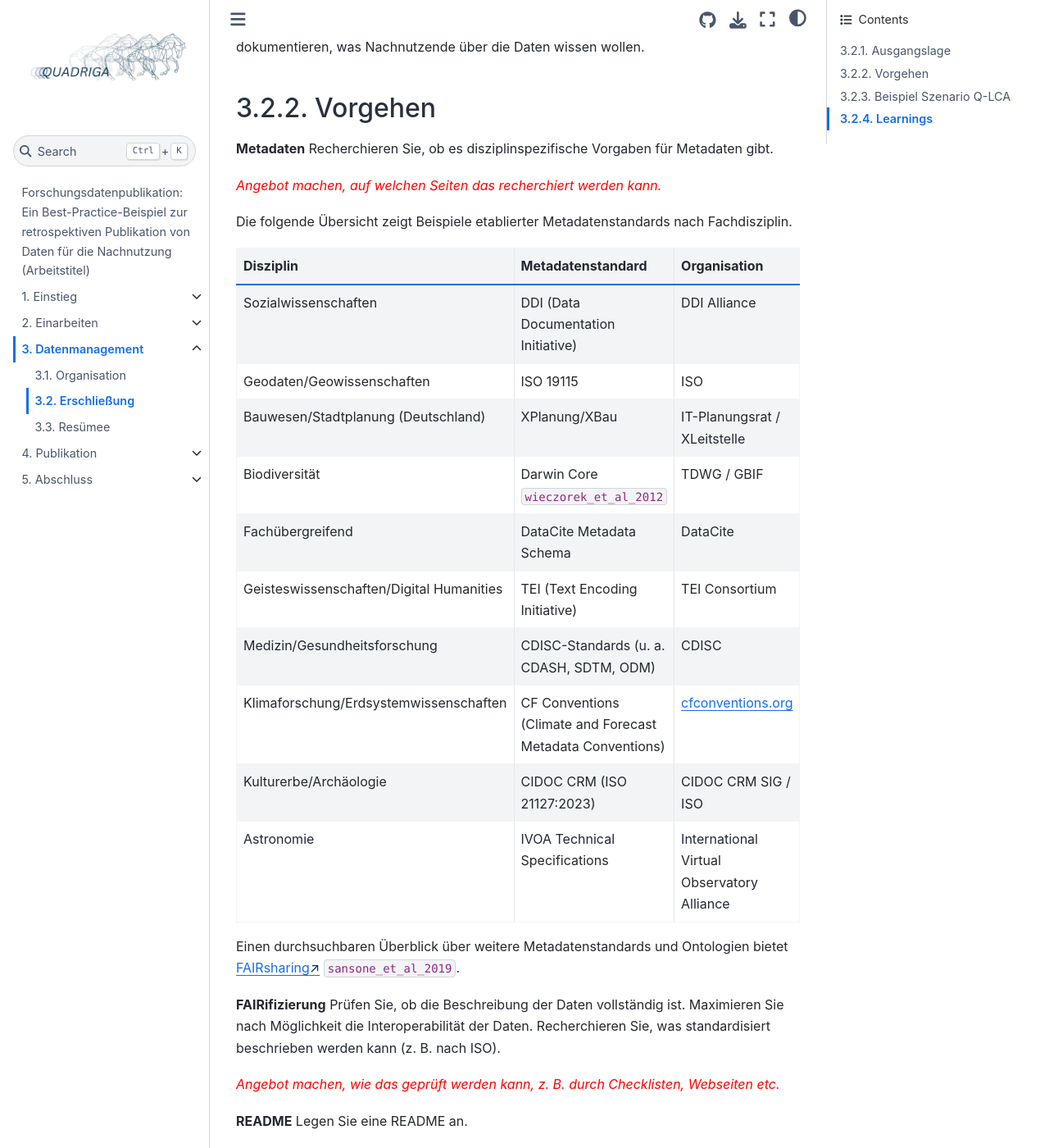
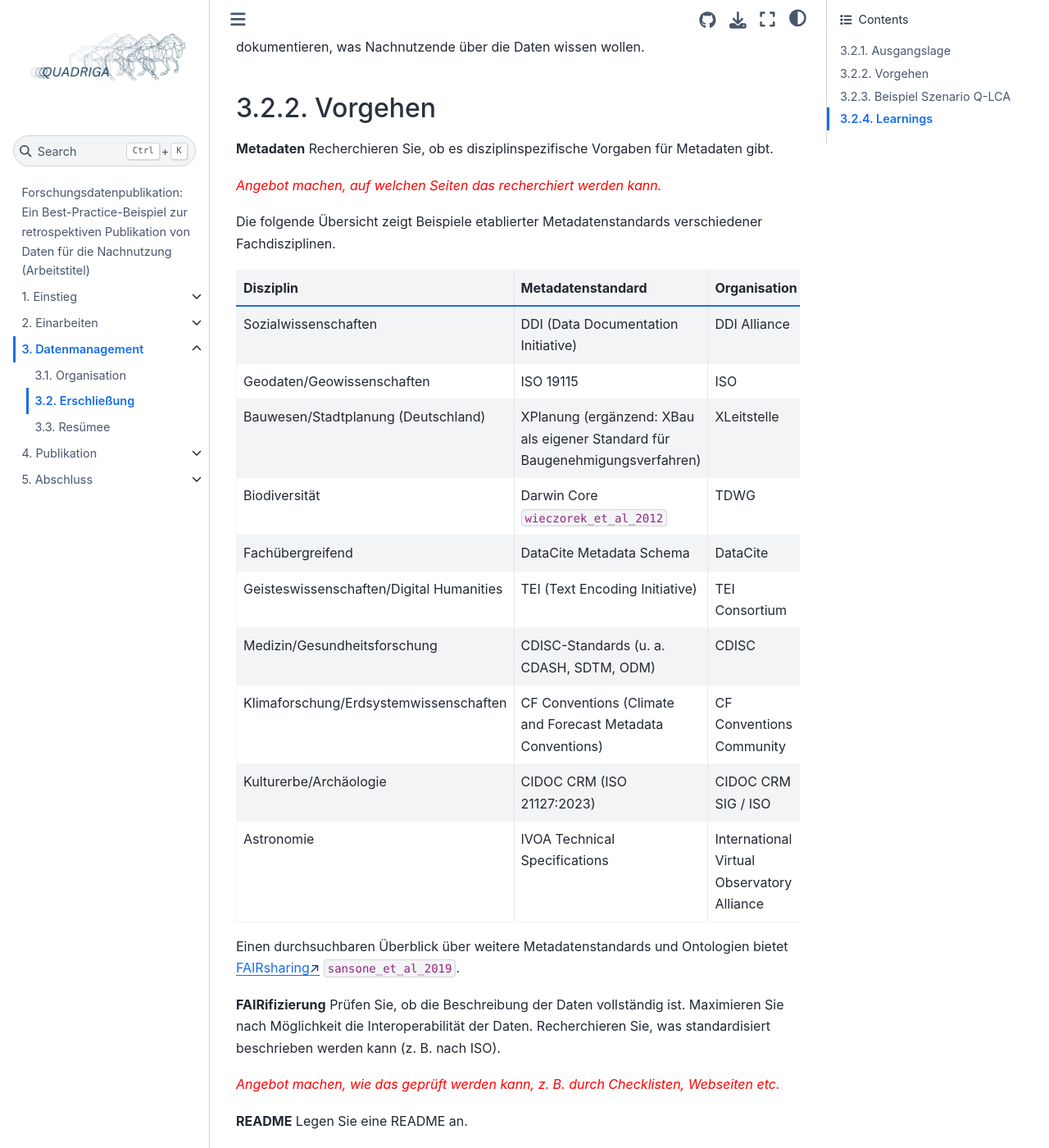
Before and after one commit to quadriga-dk/Tabelle-Fallstudie-4, a Jupyter Book: the page built from Kapitel3_Datenmanagement/erschliessung.md, in a window 1280 px wide and 1400 px high, scrolled down 904 px. Shown: the whole window at 82% size. Built offline with Jupyter Book 1.0.4 settings and Sphinx 7.4.7 and the Sphinx Book theme 1.1.4, drawn with Linux system fonts in a browser that asks for light colours; cross-references to code outside the pages are shown as plain code.

Commit message:
Update metadata standards

```diff
--- a/Kapitel3_Datenmanagement/erschliessung.md
+++ b/Kapitel3_Datenmanagement/erschliessung.md
@@ -27,18 +27,18 @@ Recherchieren Sie, ob es disziplinspezifische Vorgaben für Metadaten gibt.
 
 <span style="color:red">*Angebot machen, auf welchen Seiten das recherchiert werden kann.*</span>
 
-Die folgende Übersicht zeigt Beispiele etablierter Metadatenstandards nach Fachdisziplin.
+Die folgende Übersicht zeigt Beispiele etablierter Metadatenstandards verschiedener Fachdisziplinen.
 
 | Disziplin | Metadatenstandard | Organisation |
 |---|---|---|
 | Sozialwissenschaften | DDI (Data Documentation Initiative) | DDI Alliance |
 | Geodaten/Geowissenschaften | ISO 19115 | ISO |
-| Bauwesen/Stadtplanung (Deutschland) | XPlanung/XBau | IT-Planungsrat / XLeitstelle |
-| Biodiversität | Darwin Core {cite}`wieczorek_et_al_2012` | TDWG / GBIF |
+| Bauwesen/Stadtplanung (Deutschland) | XPlanung (ergänzend: XBau als eigener Standard für Baugenehmigungsverfahren) | XLeitstelle |
+| Biodiversität | Darwin Core {cite}`wieczorek_et_al_2012` | TDWG |
 | Fachübergreifend | DataCite Metadata Schema | DataCite |
 | Geisteswissenschaften/Digital Humanities | TEI (Text Encoding Initiative) | TEI Consortium |
 | Medizin/Gesundheitsforschung | CDISC-Standards (u. a. CDASH, SDTM, ODM) | CDISC |
-| Klimaforschung/Erdsystemwissenschaften | CF Conventions (Climate and Forecast Metadata Conventions) | cfconventions.org |
+| Klimaforschung/Erdsystemwissenschaften | CF Conventions (Climate and Forecast Metadata Conventions) | CF Conventions Community |
 | Kulturerbe/Archäologie | CIDOC CRM (ISO 21127:2023) | CIDOC CRM SIG / ISO |
 | Astronomie | IVOA Technical Specifications | International Virtual Observatory Alliance |
 
```
